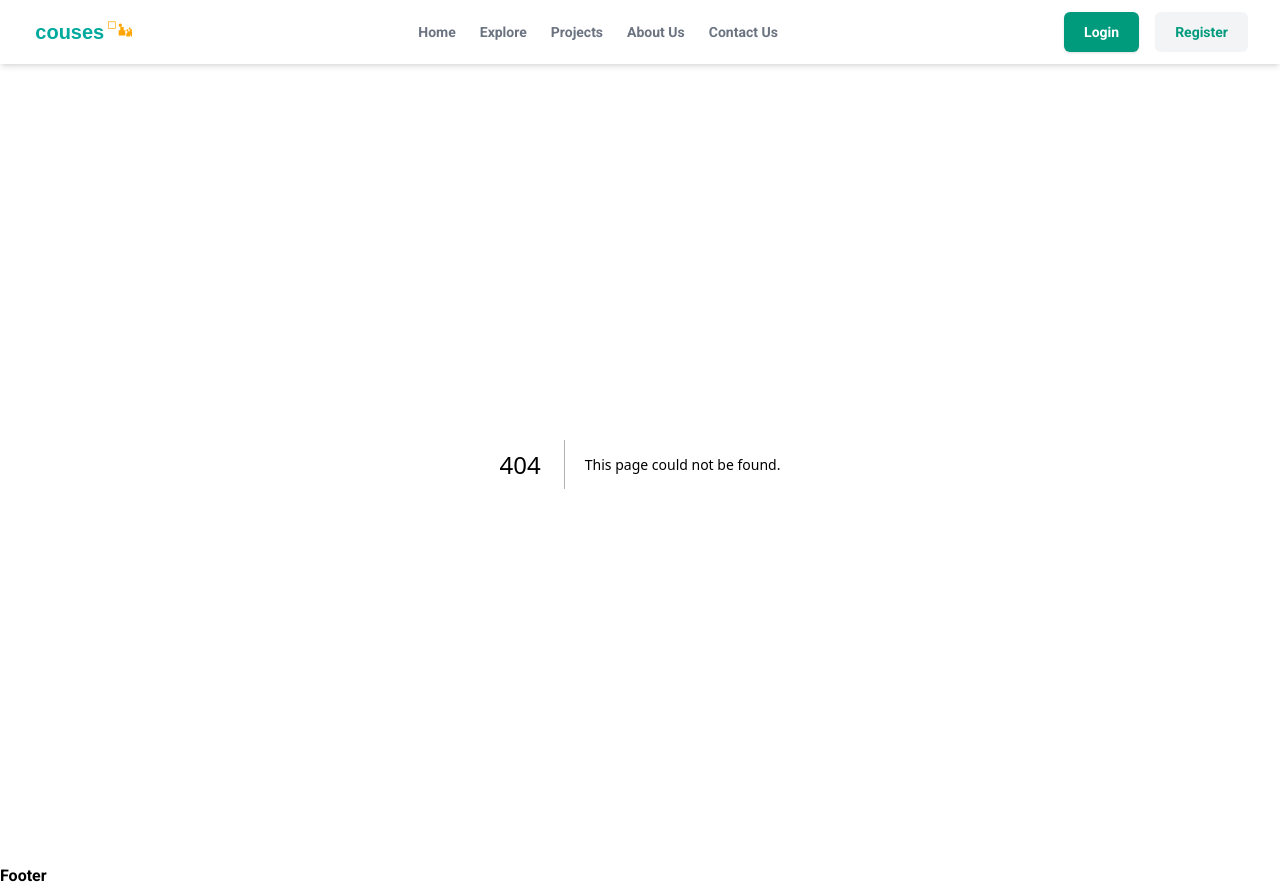
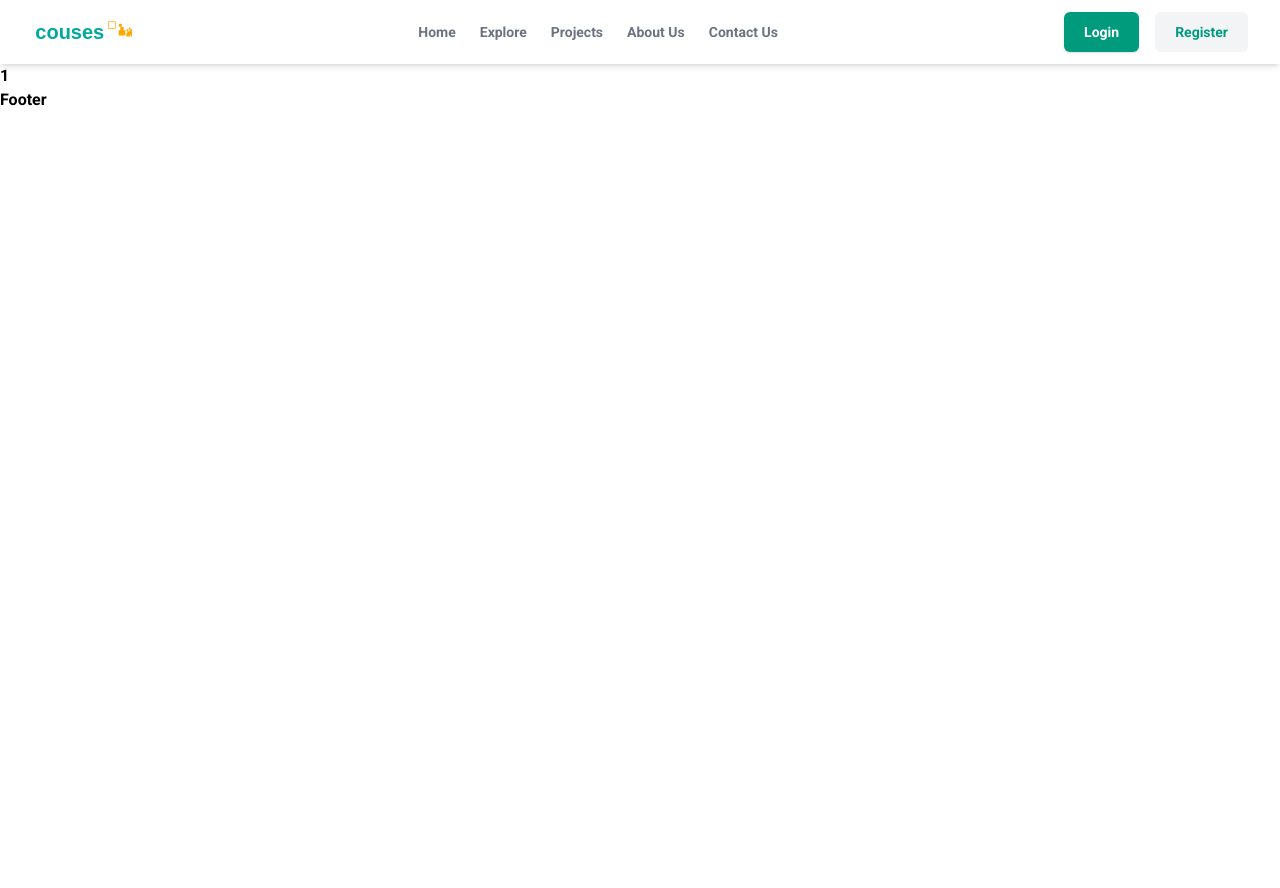
Before and after one commit to almuhannad1/ecommerce-app, a Next.js app: page /product-details/1 in a window 1280 px wide. Before the commit this address had no page. After the commit the page ends 800 px from the top, so only its background shows below. Built offline with nearby package versions, Linux system fonts and the light colour scheme.

Commit message:
Create dynamic url

```diff
--- /dev/null
+++ b/app/product-details/[productId]/page.js
@@ -0,0 +1,9 @@
+import React from 'react'
+
+function ProductDetails({ params }) {
+    return (
+        <div>{params?.productId}</div>
+    )
+}
+
+export default ProductDetails
```
